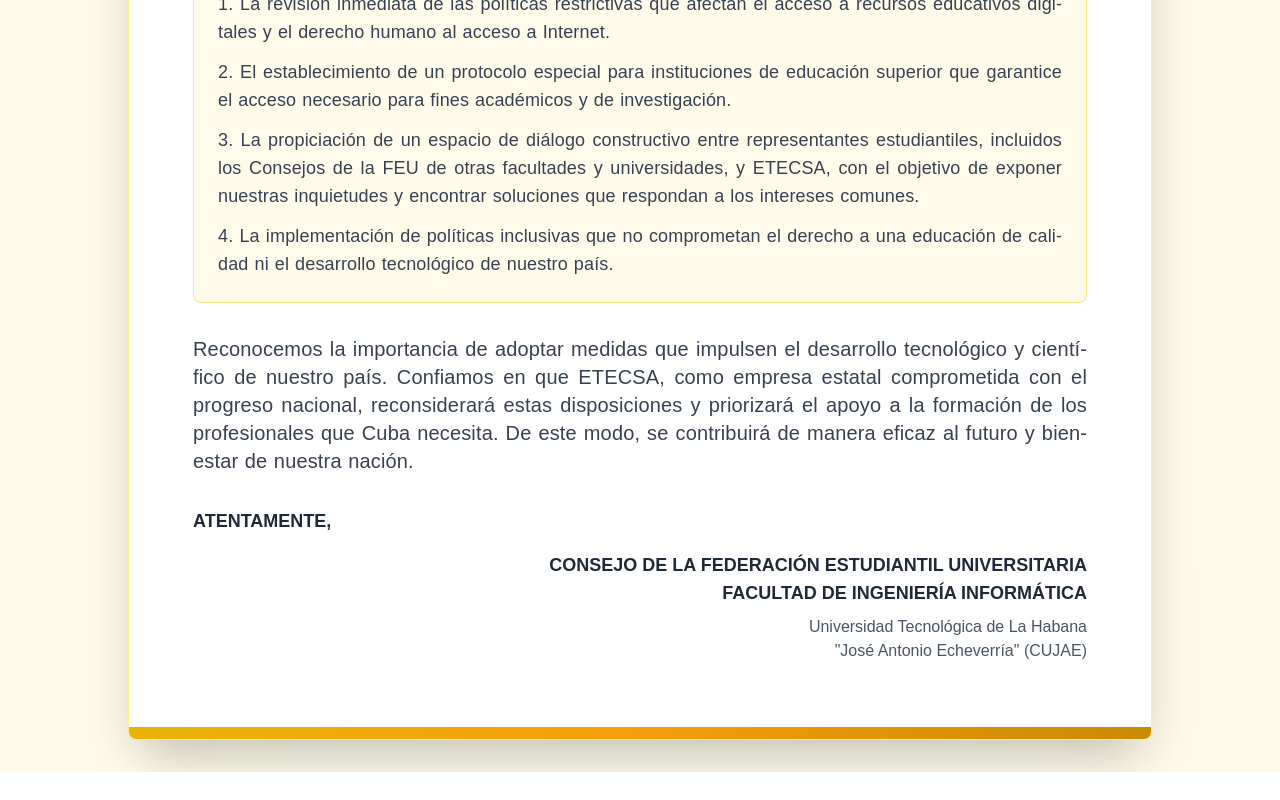
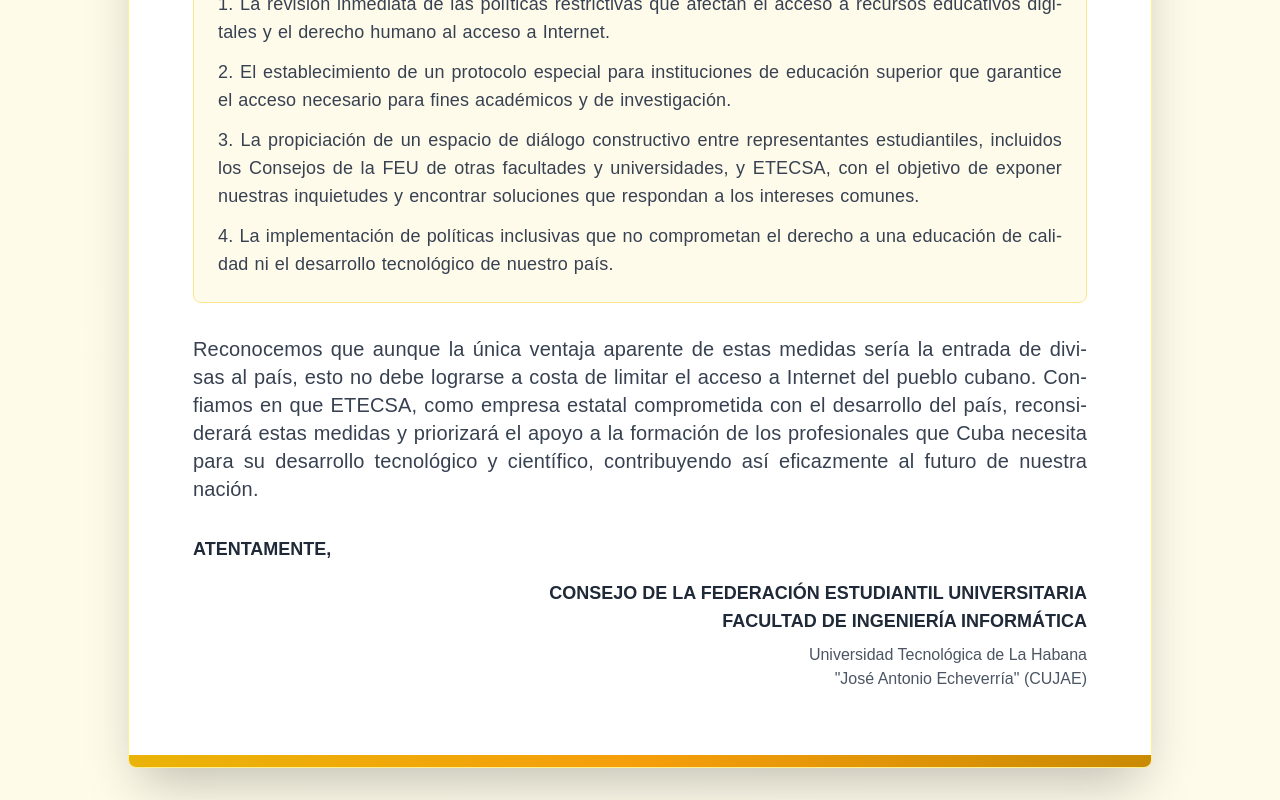
Before and after one commit to EduardoProfe666/carta-fii-etecsa, a Next.js app: page / in a window 1280 px wide. Shown: the part 1928-2728 px from the top of the page. Before the commit the page ends 2700 px from the top, so only its background shows below. Built offline with nearby package versions, Linux system fonts and the light colour scheme.

Commit message:
Update carta-oficial.tsx

```diff
--- a/carta-oficial.tsx
+++ b/carta-oficial.tsx
@@ -217,13 +217,14 @@
             </div>
 
             <p className="text-md md:text-xl [hyphens:auto] [word-break:break-word] [overflow-wrap:break-word]">
-              Reconocemos la importancia de adoptar medidas que impulsen el
-              desarrollo tecnológico y científico de nuestro país. Confiamos en
-              que ETECSA, como empresa estatal comprometida con el progreso
-              nacional, reconsiderará estas disposiciones y priorizará el apoyo
-              a la formación de los profesionales que Cuba necesita. De este
-              modo, se contribuirá de manera eficaz al futuro y bienestar de
-              nuestra nación.
+              Reconocemos que aunque la única ventaja aparente de estas medidas
+              sería la entrada de divisas al país, esto no debe lograrse a costa
+              de limitar el acceso a Internet del pueblo cubano. Confiamos en
+              que ETECSA, como empresa estatal comprometida con el desarrollo
+              del país, reconsiderará estas medidas y priorizará el apoyo a la
+              formación de los profesionales que Cuba necesita para su
+              desarrollo tecnológico y científico, contribuyendo así eficazmente
+              al futuro de nuestra nación.
             </p>
           </div>
 
```
